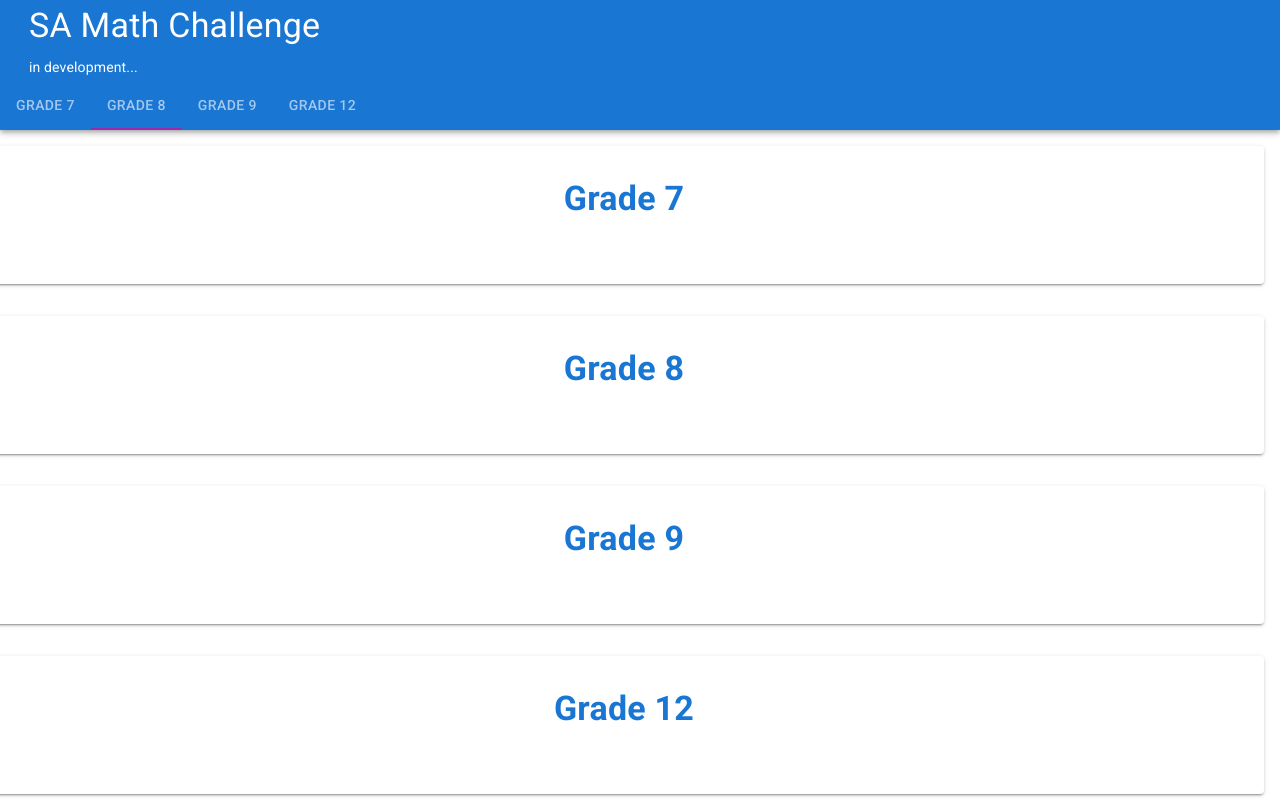
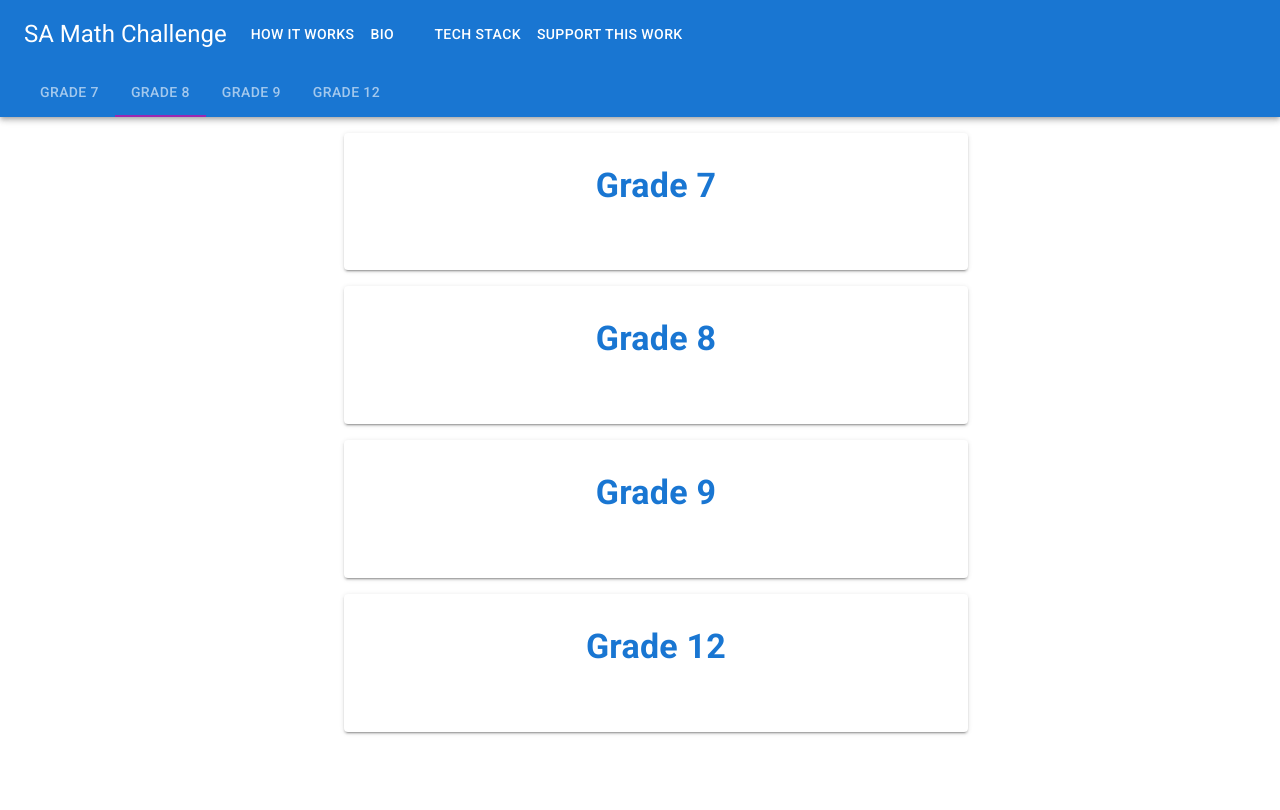
Before and after one commit to Rhman101/ruleout, a Next.js app: page /challenges in a window 1280 px wide. Built offline with nearby package versions, Linux system fonts and the light colour scheme.

Commit message:
Added responsive menuBar

```diff
--- a/components/GradeSelector.tsx
+++ b/components/GradeSelector.tsx
@@ -23,7 +23,6 @@ const GradeSelector: NextPage = () => {
     ...theme.typography.body2,
     padding: theme.spacing(4),
     margin: theme.spacing(2),
-    // textAlign: 'center',
     width: '100%',
     textAlign: 'center',
     color: theme.palette.text.secondary,
@@ -42,32 +41,20 @@ const GradeSelector: NextPage = () => {
     <Box sx={{ flexGrow: 1 }}>
       <Grid container spacing={4}>
         <Grid item xs={0} sm={2} md={3}></Grid>
-        <Grid item xs={12} sm={8} md={6}></Grid>
+        <Grid item xs={12} sm={8} md={6}>
 
           {gradeTopicChallenges.map((_grade, gradeIndx) => <Item key={gradeIndx} elevation={2}>
             <Link href={`/challenges/grade/${Number(gradeIndx) + 1}`} passHref>
-            {/* <div className={styles.gradeItem}> */}
-
               <Grade variant='h4' gutterBottom>
                 {'   ' + gradeTopicChallenges[gradeIndx].name}
               </Grade>
-            {/* </div> */}
             </Link>
             <br></br>
           </Item>)}
         </Grid>
+      </Grid>
     </Box >
   </>
-    // <ul>
-    //   {gradeTopicChallenges.map((grade, gradeIndex) =>
-    //     grade.topics.length > 0 &&
-    //     <Link href={`/challenges/grade/${gradeIndex + 1}`} key={gradeIndex}>
-    //       <a style={{textDecoration: 'none'}}>
-    //         <li className={styles.gradeItem}>{grade.name}</li>
-    //       </a>
-    //     </Link>
-    //   )}
-    // </ul>
   )
 }
 
--- a/components/Header/GradeBar.tsx
+++ b/components/Header/GradeBar.tsx
@@ -6,7 +6,7 @@ import { styled } from '@mui/material/styles';
 import gradeTopicChallenges from '../../constants/gradeTopicChallenges';
 import Link from 'next/link';
 
-const Layout: React.FC<{}> = ({ children }) => {
+const Layout: React.FC<{}> = () => {
     const [value, setValue] = useState(1);
     const handleChange = (event: React.SyntheticEvent, newValue: string) => {
         // console.log(newValue);
--- a/components/Header/NavBar.tsx
+++ b/components/Header/NavBar.tsx
@@ -1,258 +1,144 @@
-import { styled, alpha } from '@mui/material/styles';
-import { useState } from 'react'
+import * as React from 'react';
 import AppBar from '@mui/material/AppBar';
 import Box from '@mui/material/Box';
 import Toolbar from '@mui/material/Toolbar';
 import IconButton from '@mui/material/IconButton';
 import Typography from '@mui/material/Typography';
-import InputBase from '@mui/material/InputBase';
-import Badge from '@mui/material/Badge';
-import MenuItem from '@mui/material/MenuItem';
 import Menu from '@mui/material/Menu';
 import MenuIcon from '@mui/icons-material/Menu';
-import SearchIcon from '@mui/icons-material/Search';
-import AccountCircle from '@mui/icons-material/AccountCircle';
-import MailIcon from '@mui/icons-material/Mail';
-import NotificationsIcon from '@mui/icons-material/Notifications';
-import MoreIcon from '@mui/icons-material/MoreVert';
+import Container from '@mui/material/Container';
+import Avatar from '@mui/material/Avatar';
+import Button from '@mui/material/Button';
+import Tooltip from '@mui/material/Tooltip';
+import MenuItem from '@mui/material/MenuItem';
 
+
+import Link from 'next/link';
 import GradeBar from './GradeBar';
-import Link from 'next/link';
 
-const Search = styled('div')(({ theme }) => ({
-    position: 'relative',
-    borderRadius: theme.shape.borderRadius,
-    backgroundColor: alpha(theme.palette.common.white, 0.15),
-    '&:hover': {
-        backgroundColor: alpha(theme.palette.common.white, 0.25),
-    },
-    marginRight: theme.spacing(2),
-    marginLeft: 0,
-    width: '100%',
-    [theme.breakpoints.up('sm')]: {
-        marginLeft: theme.spacing(3),
-        width: 'auto',
-    },
-}));
+const pages = [{
+    name: 'How It Works',
+    href: '/how'
+}, {
+    name: 'Bio',
+    href: '/bio'
+}, {
+    name: 'Tech Stack',
+    href: '/stack'
+}, {
+    name: 'Support this work',
+    href: '/support'
+}]
 
-const SearchIconWrapper = styled('div')(({ theme }) => ({
-    padding: theme.spacing(0, 2),
-    height: '100%',
-    position: 'absolute',
-    pointerEvents: 'none',
-    display: 'flex',
-    alignItems: 'center',
-    justifyContent: 'center',
-}));
+const logo = 'SA Math Challenge';
 
-const StyledInputBase = styled(InputBase)(({ theme }) => ({
-    color: 'inherit',
-    '& .MuiInputBase-input': {
-        padding: theme.spacing(1, 1, 1, 0),
-        // vertical padding + font size from searchIcon
-        paddingLeft: `calc(1em + ${theme.spacing(4)})`,
-        transition: theme.transitions.create('width'),
-        width: '100%',
-        [theme.breakpoints.up('md')]: {
-            width: '20ch',
-        },
-    },
-}));
+const ResponsiveAppBar = () => {
+    const [anchorElNav, setAnchorElNav] = React.useState<null | HTMLElement>(null);
 
-const A = styled('a')(({ theme }) => ({
-    textDecoration: 'none',
-    color: theme.palette.primary.contrastText,
-    ":hover": {
-        color: theme.palette.primary.contrastText
-    }
-}));
-
-export default function PrimarySearchAppBar() {
-    const [anchorEl, setAnchorEl] = useState<null | HTMLElement>(null);
-    const [mobileMoreAnchorEl, setMobileMoreAnchorEl] =
-        useState<null | HTMLElement>(null);
-
-    const isMenuOpen = Boolean(anchorEl);
-    const isMobileMenuOpen = Boolean(mobileMoreAnchorEl);
-
-    const handleProfileMenuOpen = (event: React.MouseEvent<HTMLElement>) => {
-        setAnchorEl(event.currentTarget);
+    const handleOpenNavMenu = (event: React.MouseEvent<HTMLElement>) => {
+        setAnchorElNav(event.currentTarget);
     };
 
-    const handleMobileMenuClose = () => {
-        setMobileMoreAnchorEl(null);
+    const handleCloseNavMenu = () => {
+        setAnchorElNav(null);
     };
 
-    const handleMenuClose = () => {
-        setAnchorEl(null);
-        handleMobileMenuClose();
-    };
+    return (
+        <AppBar position="static">
+            <Container maxWidth="xl">
+                <Toolbar disableGutters>
 
-    const handleMobileMenuOpen = (event: React.MouseEvent<HTMLElement>) => {
-        setMobileMoreAnchorEl(event.currentTarget);
-    };
+                    {/* Logo to display on sm and bigger. */}
+                    <Link href='/' passHref>
+                        <Typography
+                            variant="h5"
+                            noWrap
+                            component="div"
+                            sx={{ cursor: 'pointer', mr: 2, display: { xs: 'none', sm: 'flex' } }}
+                        >
+                            {logo}
+                        </Typography>
+                    </Link>
 
-    const menuId = 'primary-search-account-menu';
-    const renderMenu = (
+                    {/* Box that displays when three lines are clicked on xs only. */}
+                    {/* Box contains menu items.  */}
+
+                    <Box sx={{ flexGrow: 1, display: { xs: 'flex', sm: 'none' } }}>
+                        <IconButton
+                            size="large"
+                            aria-label="account of current user"
+                            aria-controls="menu-appbar"
+                            aria-haspopup="true"
+                            onClick={handleOpenNavMenu}
+                            color="inherit"
+                        >
+                            <MenuIcon />
+                        </IconButton>
                         <Menu
-            anchorEl={anchorEl}
+                            id="menu-appbar"
+                            anchorEl={anchorElNav}
                             anchorOrigin={{
-                vertical: 'top',
-                horizontal: 'right',
+                                vertical: 'bottom',
+                                horizontal: 'left',
                             }}
-            id={menuId}
                             keepMounted
                             transformOrigin={{
                                 vertical: 'top',
-                horizontal: 'right',
+                                horizontal: 'left',
                             }}
-            open={isMenuOpen}
-            onClose={handleMenuClose}
+                            open={Boolean(anchorElNav)}
+                            onClose={handleCloseNavMenu}
+                            sx={{
+                                display: { xs: 'block', md: 'none' },
+                            }}
                         >
-            <MenuItem onClick={handleMenuClose}>Profile</MenuItem>
-            <MenuItem onClick={handleMenuClose}>My account</MenuItem>
+                            <Link href='/' passHref>
+                                    <MenuItem onClick={handleCloseNavMenu}>
+                                        <Typography textAlign="center">Home</Typography>
+                                    </MenuItem>
+                                </Link>
+                            {pages.map((page) => (
+                                <Link key={page.name} href={page.href} passHref>
+                                    <MenuItem onClick={handleCloseNavMenu}>
+                                        <Typography textAlign="center">{page.name}</Typography>
+                                    </MenuItem>
+                                </Link>
+                            ))}
                         </Menu>
-    );
+                    </Box>
 
-    const mobileMenuId = 'primary-search-account-menu-mobile';
-    const renderMobileMenu = (
-        <Menu
-            anchorEl={mobileMoreAnchorEl}
-            anchorOrigin={{
-                vertical: 'top',
-                horizontal: 'right',
-            }}
-            id={mobileMenuId}
-            keepMounted
-            transformOrigin={{
-                vertical: 'top',
-                horizontal: 'right',
-            }}
-            open={isMobileMenuOpen}
-            onClose={handleMobileMenuClose}
-        >
-            <MenuItem>
-                <IconButton size="large" aria-label="show 4 new mails" color="inherit">
-                    <Badge badgeContent={4} color="error">
-                        <MailIcon />
-                    </Badge>
-                </IconButton>
-                <p>Messages</p>
-            </MenuItem>
-            <MenuItem>
-                <IconButton
-                    size="large"
-                    aria-label="show 17 new notifications"
-                    color="inherit"
-                >
-                    <Badge badgeContent={17} color="error">
-                        <NotificationsIcon />
-                    </Badge>
-                </IconButton>
-                <p>Notifications</p>
-            </MenuItem>
-            <MenuItem onClick={handleProfileMenuOpen}>
-                <IconButton
-                    size="large"
-                    aria-label="account of current user"
-                    aria-controls="primary-search-account-menu"
-                    aria-haspopup="true"
-                    color="inherit"
-                >
-                    <AccountCircle />
-                </IconButton>
-                <p>Profile</p>
-            </MenuItem>
-        </Menu>
-    );
-
-    return (
-        <Box sx={{ flexGrow: 1 }}>
-            <AppBar position="static">
-                <Toolbar>
-                    {/* <IconButton
-                        size="large"
-                        edge="start"
-                        color="inherit"
-                        aria-label="open drawer"
-                        sx={{ mr: 2 }}
-                    >
-                        <MenuIcon />
-                    </IconButton> */}
-                    <Link passHref href='/'>
-                        <A>
+                    {/* Logo to display on xs only. */}
+                    <Link href='/' passHref>
                         <Typography
-                                variant="h4"
+                            variant="h5"
                             noWrap
                             component="div"
-                                sx={{ display: { xs: 'none', sm: 'block' }, padding: '5px' }}
+                            sx={{ cursor: 'pointer', flexGrow: 1, display: { xs: 'flex', sm: 'none' } }}
                         >
-                                SA Math Challenge
+                            {logo}
                         </Typography>
-                            <Typography
-                                variant="body2"
-                                noWrap
-                                component="div"
-                                sx={{ display: { xs: 'none', sm: 'block', padding: '5px' } }}
+                    </Link>
+
+                    {/* This box is to keep the xs logo in the middle and it's a placeholder for a future menu. */}
+                    <Box sx={{ flexGrow: 1, display: { xs: 'flex', sm: 'none' } }}></Box>
+
+                    {/* Box to display on sm and bigger. */}
+                    {/* Box displays menu items in header. */}
+                    <Box sx={{ flexGrow: 1, display: { xs: 'none', sm: 'flex' } }}>
+                        {pages.map((page) => (
+                            <Link href={page.href} passHref key={page.name}>
+                                <Button
+                                    sx={{ my: 2, color: 'white', display: 'block' }}
                                 >
-                                in development...
-                            </Typography>
-                        </A>
+                                    {page.name}
+                                </Button>
                             </Link>
-                    {/* <Search>
-                        <SearchIconWrapper>
-                            <SearchIcon />
-                        </SearchIconWrapper>
-                        <StyledInputBase
-                            placeholder="Search…"
-                            inputProps={{ 'aria-label': 'search' }}
-                        />
-                    </Search> */}
-                    {/* <Box sx={{ flexGrow: 1 }} />
-                    <Box sx={{ display: { xs: 'none', md: 'flex' } }}>
-                        <IconButton size="large" aria-label="show 4 new mails" color="inherit">
-                            <Badge badgeContent={4} color="error">
-                                <MailIcon />
-                            </Badge>
-                        </IconButton>
-                        <IconButton
-                            size="large"
-                            aria-label="show 17 new notifications"
-                            color="inherit"
-                        >
-                            <Badge badgeContent={17} color="error">
-                                <NotificationsIcon />
-                            </Badge>
-                        </IconButton>
-                        <IconButton
-                            size="large"
-                            edge="end"
-                            aria-label="account of current user"
-                            aria-controls={menuId}
-                            aria-haspopup="true"
-                            onClick={handleProfileMenuOpen}
-                            color="inherit"
-                        >
-                            <AccountCircle />
-                        </IconButton>
+                        ))}
                     </Box>
-                    <Box sx={{ display: { xs: 'flex', md: 'none' } }}>
-                        <IconButton
-                            size="large"
-                            aria-label="show more"
-                            aria-controls={mobileMenuId}
-                            aria-haspopup="true"
-                            onClick={handleMobileMenuOpen}
-                            color="inherit"
-                        >
-                            <MoreIcon />
-                        </IconButton>
-                    </Box> */}
                 </Toolbar>
                 <GradeBar></GradeBar>
+            </Container>
         </AppBar>
-            {renderMobileMenu}
-            {renderMenu}
-        </Box>
     );
-}
+};
+export default ResponsiveAppBar;
```
Also changed, not shown: pages/bio.tsx (added, +14 -0 lines), pages/how.tsx (added, +14 -0 lines), pages/index.tsx (+19 -14 lines), pages/stack.tsx (added, +14 -0 lines), pages/support.tsx (added, +14 -0 lines). Lines whose indentation alone changed are shown as unchanged.
